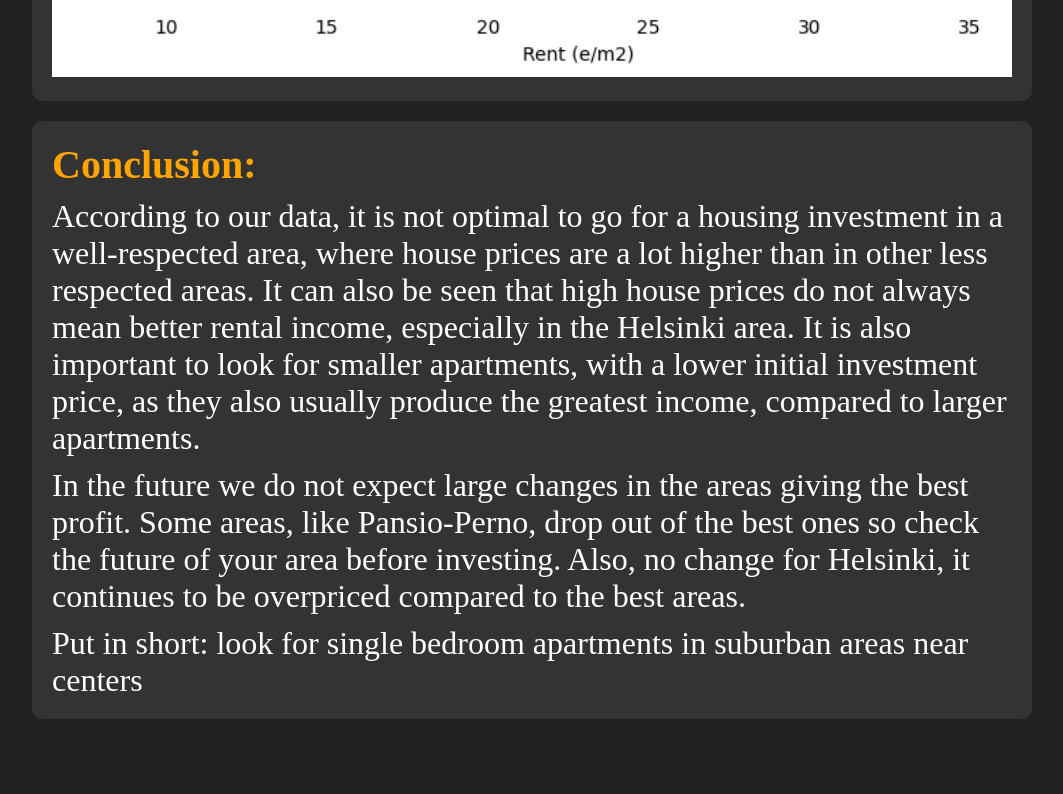
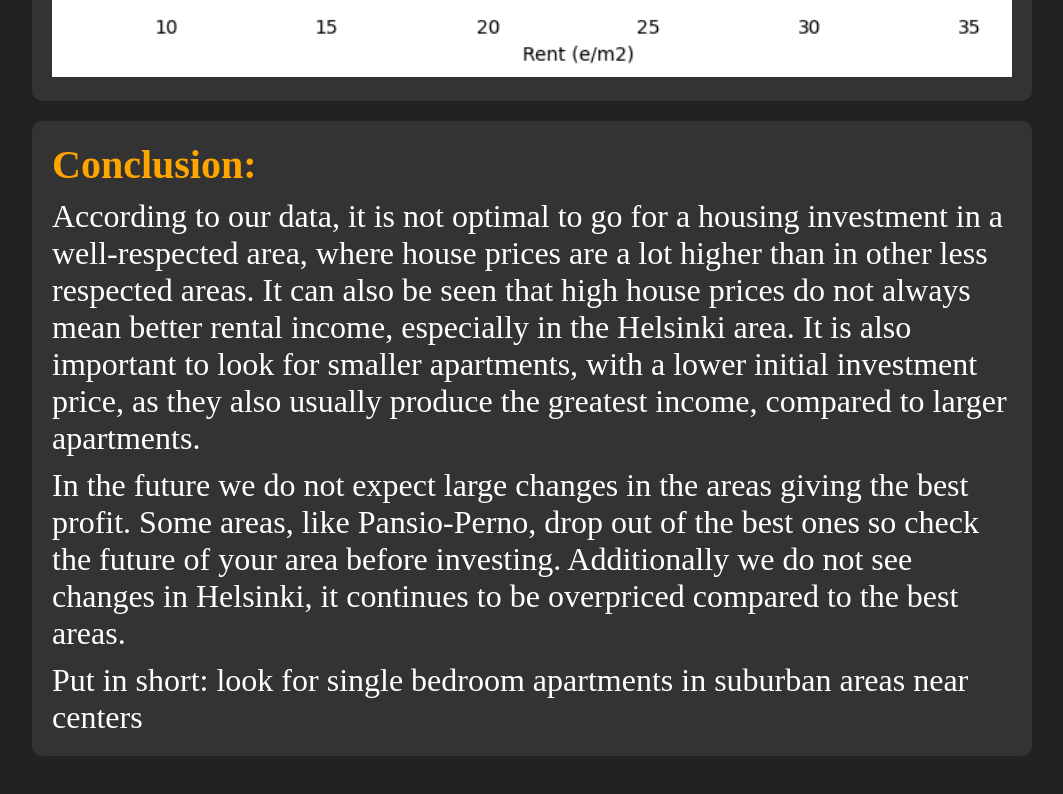
Before and after one commit to sepaww/housinginvestment_web, a plain HTML site: page index.html in a window 1280 px wide. Shown: the part 8440-9234 px from the top of the page, without its empty margins (108-1171 px from the left). Drawn offline with Linux system fonts and the light colour scheme.

Commit message:
Update index.html

```diff
--- a/index.html
+++ b/index.html
@@ -76,7 +76,7 @@
     <div class="info" id="info6">
         <div class="subheadline">Conclusion:</div>
         <div class="text">According to our data, it is not optimal to go for a housing investment in a well-respected area, where house prices are a lot higher than in other less respected areas. It can also be seen that high house prices do not always mean better rental income, especially in the Helsinki area. It is also important to look for smaller apartments, with a lower initial investment price, as they also usually produce the greatest income, compared to larger apartments. </div>
-        <div class="text">In the future we do not expect large changes in the areas giving the best profit. Some areas, like Pansio-Perno, drop out of the best ones so check the future of your area before investing. Also, no change for Helsinki, it continues to be overpriced compared to the best areas. </div>
+        <div class="text">In the future we do not expect large changes in the areas giving the best profit. Some areas, like Pansio-Perno, drop out of the best ones so check the future of your area before investing. Additionally we do not see changes in Helsinki, it continues to be overpriced compared to the best areas. </div>
         <div class="text">Put in short: look for single bedroom apartments in suburban areas near centers </div>
     </div>
     <br>
```
